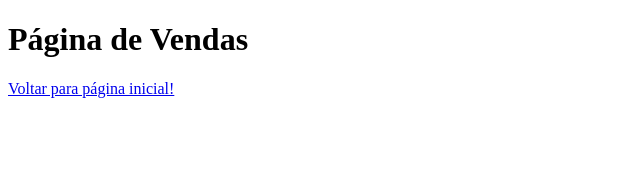
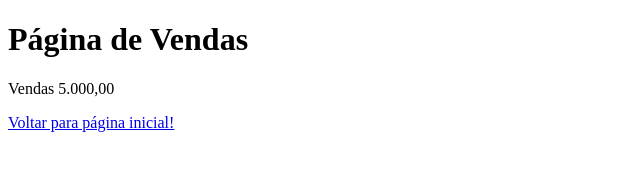
Before and after one commit to jglasner/aulagithub, a plain HTML site: page vendas.html in a window 1280 px wide. Shown: the whole page, without its empty margins (0-640 px from the left). Drawn offline with Linux system fonts and the light colour scheme.

Commit message:
Adicionado valor das vendas

```diff
--- a/vendas.html
+++ b/vendas.html
@@ -7,6 +7,7 @@
 </head>
 <body>
     <h1>Página de Vendas</h1>
+    <p>Vendas  5.000,00</p>
     <a href="index.html">Voltar para página inicial!</a>
 
 </body>
```
